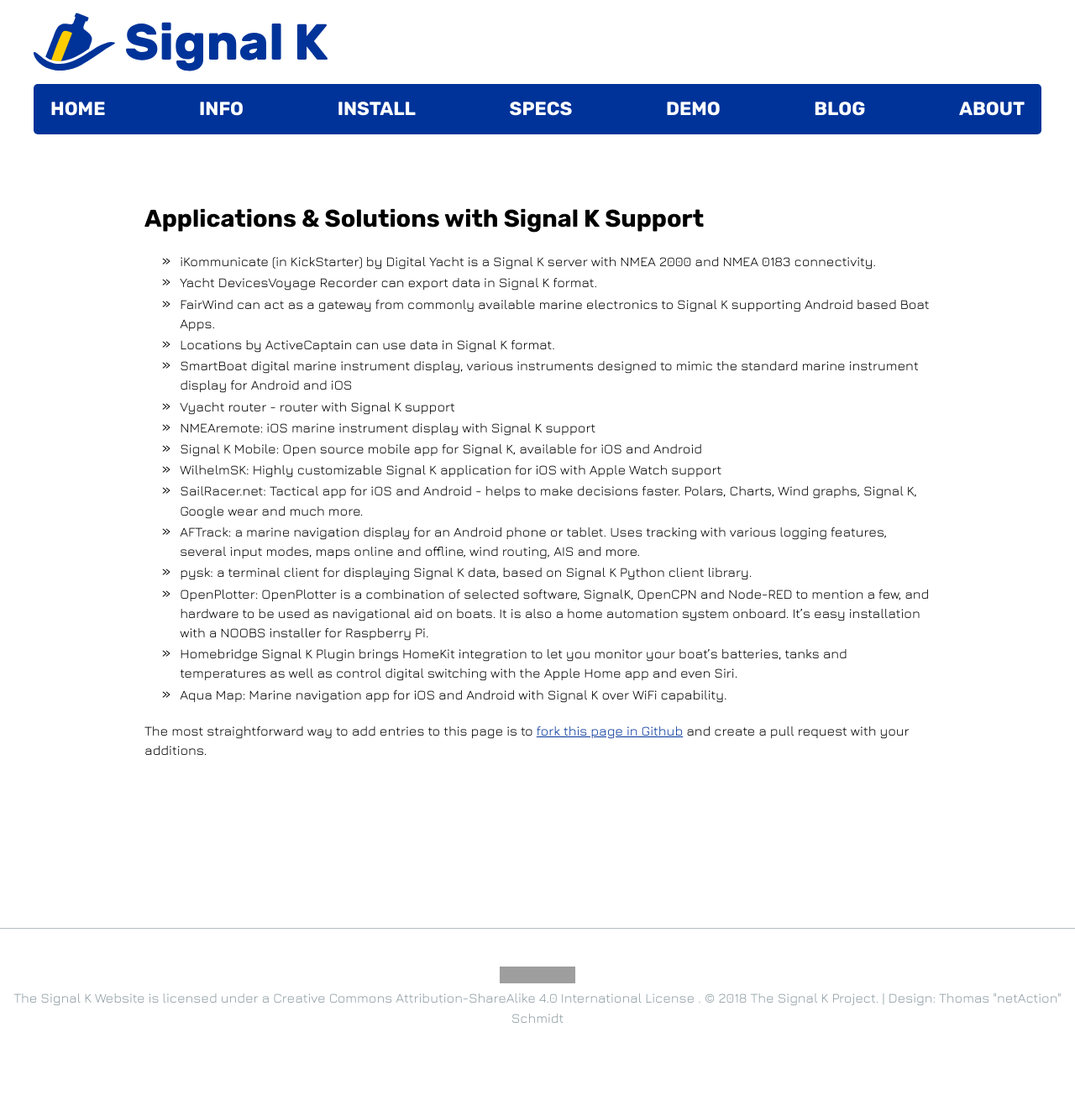
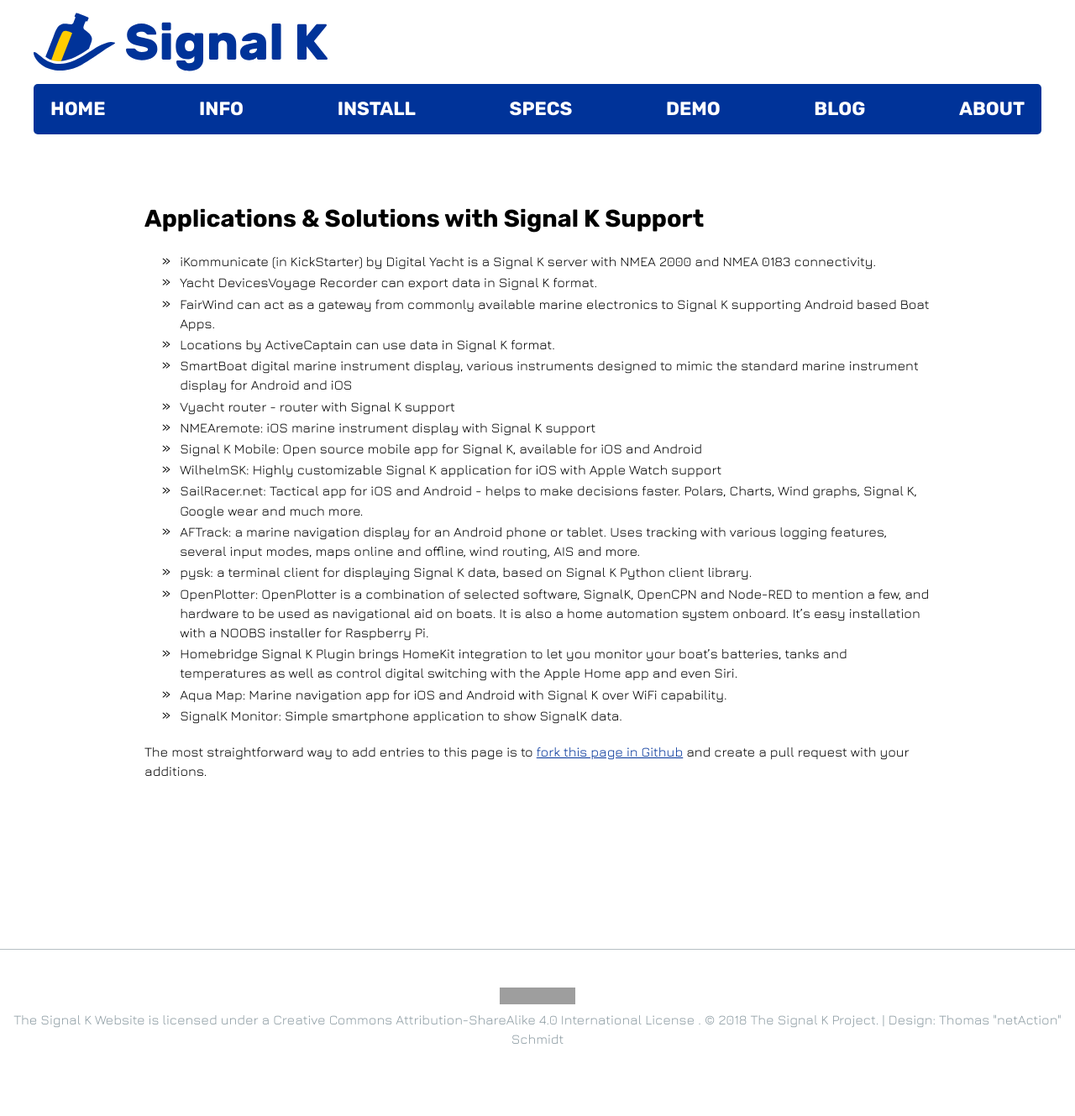
Before and after one commit to SignalK/signalk.github.io, a Jekyll site: the page built from solutions.md, in a window 1280 px wide. Shown: the whole page at 84% size. Built offline with Jekyll 4.4.1, drawn with Linux system fonts in a browser that asks for light colours; nearby versions of some CDN libraries; before the commit the page ends 1304 px from its top, so only the background shows below that; grey boxes are pictures that could not be loaded.

Commit message:
Update solutions.md
Added SignalK Monitor

```diff
--- a/solutions.md
+++ b/solutions.md
@@ -25,6 +25,7 @@
 - [OpenPlotter](https://openmarine.net/openplotter): OpenPlotter is a combination of selected software, SignalK, OpenCPN and Node-RED to mention a few, and hardware to be used as navigational aid on boats. It is also a home automation system onboard. It's easy installation with a NOOBS installer for Raspberry Pi.
 - [Homebridge Signal K Plugin](https://www.npmjs.com/package/homebridge-signalk) brings [HomeKit](https://www.apple.com/ios/home/) integration to let you monitor your boat's batteries, tanks and temperatures as well as control digital switching with the Apple Home app and even Siri.
 - [Aqua Map](http://www.globalaquamaps.com): Marine navigation app for iOS and Android with Signal K over WiFi capability.
+- [SignalK Monitor](https://play.google.com/store/apps/details?id=com.belmille.signalkflutter): Simple smartphone application to show SignalK data.
 
 The most straightforward way to add entries to this page is to
 [fork this page in Github](https://github.com/SignalK/signalk.github.io/blob/master/solutions.md) and
```
